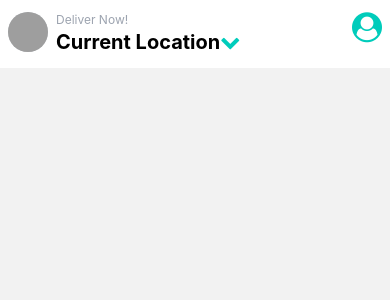
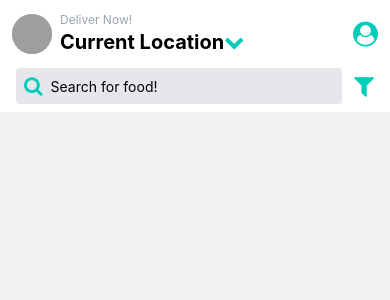
Before and after one commit to MukeshKumarBagaria/Food-Delivery-ReactNative-APP, a React Native app: screen /Home in a window 390 px wide. Shown: the top 300 px of the page. Built offline with nearby package versions, Linux system fonts and the light colour scheme; grey boxes are pictures that could not be loaded.

Commit message:
completed user search bar section

```diff
--- a/Screens/HomeScreen.js
+++ b/Screens/HomeScreen.js
@@ -1,4 +1,4 @@
-import { View, Image, Text } from 'react-native'
+import { View, Image, Text, TextInput, ScrollView } from 'react-native'
 import React, { useLayoutEffect } from 'react'
 import { useNavigation } from '@react-navigation/native'
 import { SafeAreaView } from 'react-native-safe-area-context';
@@ -15,9 +15,8 @@ export default function HomeScreen() {
     return (
         <SafeAreaView className="bg-white" >
             {/* Header which includes logo and search bar*/}
-            <View className="flex-row mx-2 my-3 space-x-2">
+            <View className="flex-row mx-3 my-3 space-x-2 items-center ">
                 <Image
-
                     source={{
                         uri: 'https://picsum.photos/200/300',
                     }}
@@ -31,9 +30,27 @@ export default function HomeScreen() {
                     </Text>
 
                 </View>
-                <Icon name="user-circle"  size={30} color="#00CCBB"/>
+                <Icon name="user-circle" size={25} color="#00CCBB" />
+            </View>
+
+            {/* Search Bar */}
+            <View className="flex-row mx-4 space-x-3 align-middle pb-2 items-center">
+                <View className="flex-row space-x-2 flex-1 bg-gray-200 p-2 rounded align-middle">
+                    <Icon name="search" size={20} color="#00CCBB" />
+                    <TextInput placeholder='Search for food!' />
+                </View>
+                <Icon name="filter" size={25} color="#00CCBB" />
 
             </View>
+
+
+            {/* Body */}
+            <ScrollView>
+                {/* Categories section */}
+
+
+                {/* Featured Section */}
+            </ScrollView>
         </SafeAreaView>
     )
 }
```
Also changed, not shown: Components/Categories.js (added, +10 -0 lines).
